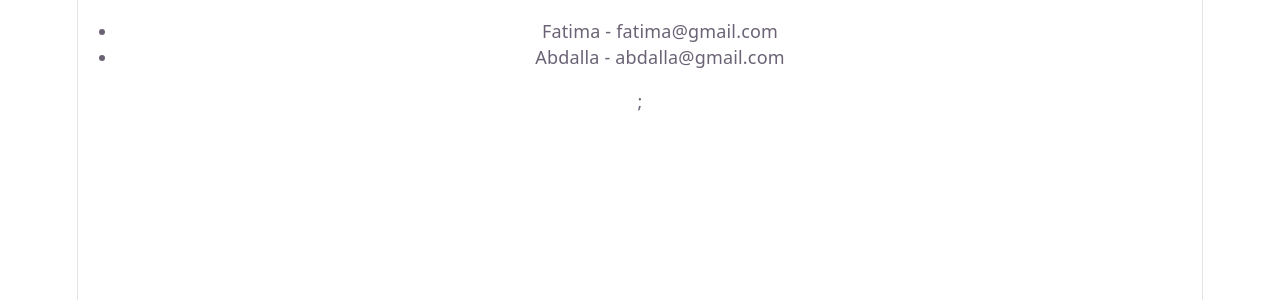
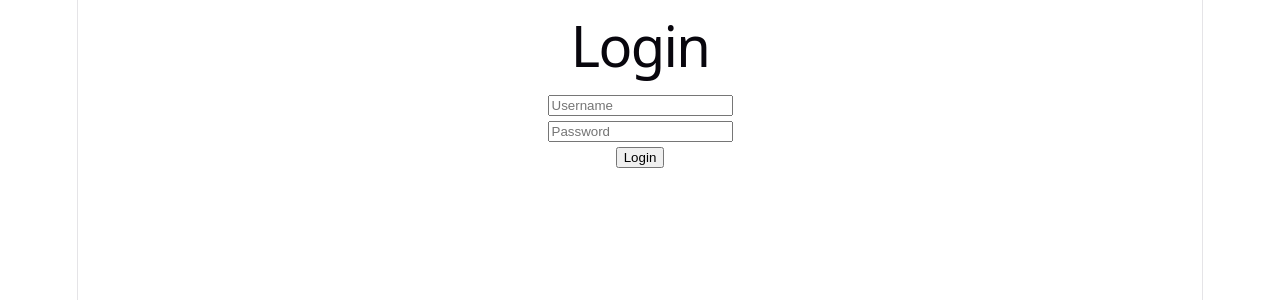
Before and after one commit to fatimahasan774-a11y/React, a React (Vite) app: page / in a window 1280 px wide. Shown: the top 300 px of the page. Built offline with nearby package versions, Linux system fonts and the light colour scheme.

Commit message:
Upload Exercise- 11

```diff
--- a/src/App.jsx
+++ b/src/App.jsx
@@ -2,17 +2,21 @@ import ShoppingCard from './shoppingCard'
 import MouseTracker from './MouseTracker'
 import CountdownTimer from './CountdownTimer';
 // import Fruit from './Fruits'
-import UserList from "./UserList.jsx";
+// import UserList from "./UserList.jsx";
+import ToggleMessage from './ToggleMessage';
+import Login from './Login';
 const App = ()=>{
 
-    const users = [
-    { id: 1, name: "Fatima", email: "fatima@gmail.com" },
-    { id: 2, name: "Abdalla", email: "abdalla@gmail.com" },
-  ];
+  //   const users = [
+  //   { id: 1, name: "Fatima", email: "fatima@gmail.com" },
+  //   { id: 2, name: "Abdalla", email: "abdalla@gmail.com" },
+  // ];
 
   return (
   <>
-  <UserList users={users} />;
+  <Login/>
+  {/* <ToggleMessage/> */}
+  {/* // <UserList users={users} />; */}
   {/* <Fruit/> */}
   {/* <CountdownTimer/> */}
 {/* <TodoList/> */}
--- /dev/null
+++ b/src/Login.jsx
@@ -0,0 +1,53 @@
+import { useState } from "react";
+
+const Login = () => {
+  const [username, setUsername] = useState("");
+  const [password, setPassword] = useState("");
+  const [isLoggedIn, setIsLoggedIn] = useState(false);
+
+  const handleLogin = () => {
+    if (username.trim() === "" || password.trim() === "") {
+      alert("Please fill username and password");
+      return;
+    }
+    setIsLoggedIn(true);
+  };
+
+  const handleLogout = () => {
+    setIsLoggedIn(false);
+    setUsername("");
+    setPassword("");
+  };
+
+  if (isLoggedIn) {
+    return (
+      <div>
+        <h1>Welcome {username}</h1>
+        <button onClick={handleLogout}>Logout</button>
+      </div>
+    );
+  }
+
+  return (
+    <div>
+      <h1>Login</h1>
+      <input
+        type="text"
+        placeholder="Username"
+        value={username}
+        onChange={(e) => setUsername(e.target.value)}
+      />
+      <br />
+      <input
+        type="password"
+        placeholder="Password"
+        value={password}
+        onChange={(e) => setPassword(e.target.value)}
+      />
+      <br />
+      <button onClick={handleLogin}>Login</button>
+    </div>
+  );
+};
+
+export default Login;
--- /dev/null
+++ b/src/ToggleMessage.jsx
@@ -0,0 +1,23 @@
+import { useState } from "react";
+
+const toggleMessage=()=>{
+
+    const [isVisible, setVisible]= useState(false);
+
+    const toggle=()=> setVisible(!isVisible);
+
+    return(
+        <div>
+             <button onClick={toggle}>
+        {isVisible ? "show message": "hide message"}</button>
+
+
+        {
+            isVisible && <p>this is toggleble button.</p>
+        }
+        </div>
+        )
+
+
+}
+export default toggleMessage;
```
